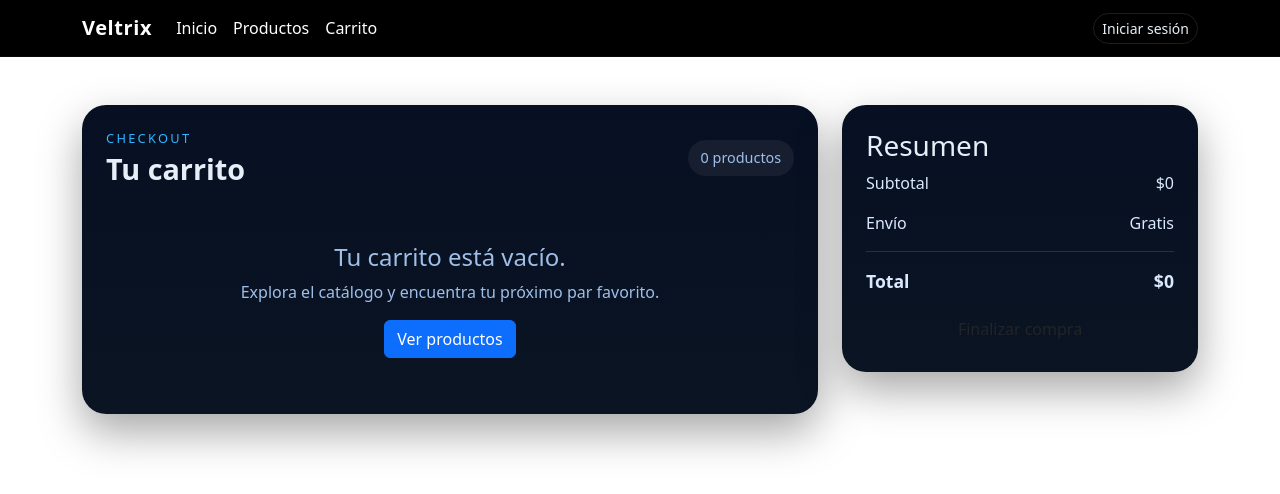
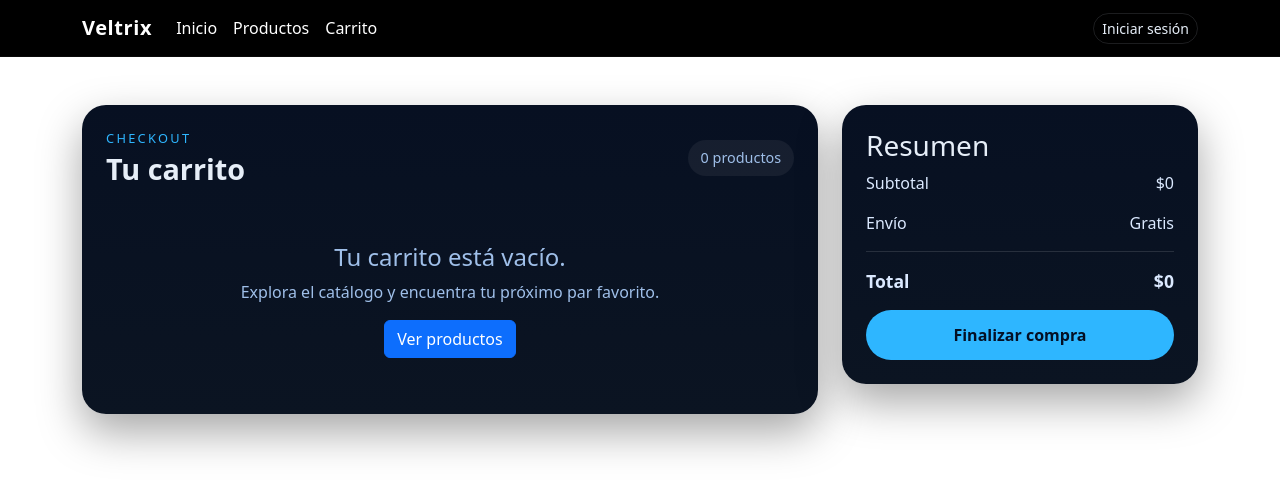
Before and after one commit to samuedo435/Veltrix-web, a React (Vite) app: page /carrito in a window 1280 px wide. Shown: the top 494 px of the page. Built offline with nearby package versions, Linux system fonts and the light colour scheme.

Commit message:
fix: se corrige boton finalizar compra

```diff
--- a/src/styles/carrito.css
+++ b/src/styles/carrito.css
@@ -114,7 +114,7 @@
 }
 
 .carrito-btn,
-.finalizar-btn {
+.btn.w-100.finalizar-btn {
     background: #2eb6ff;
     color: #041025;
     border: none;
```
